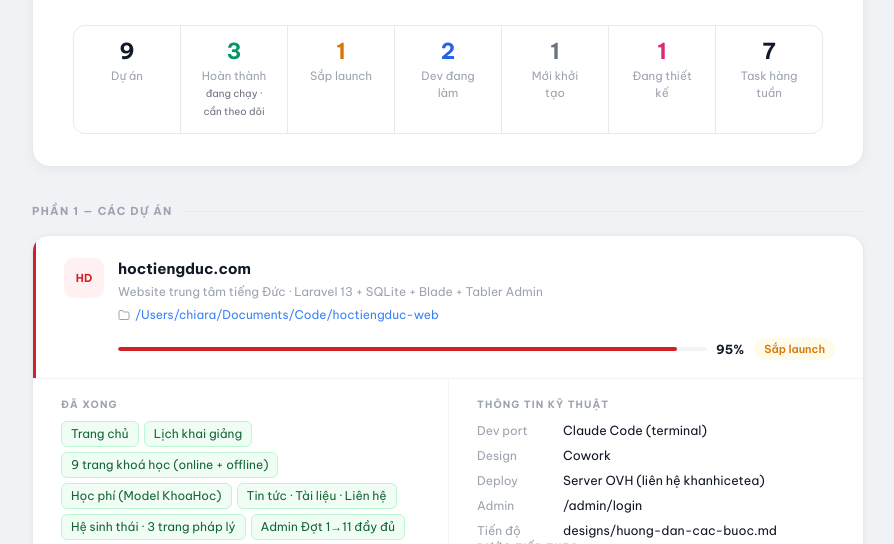
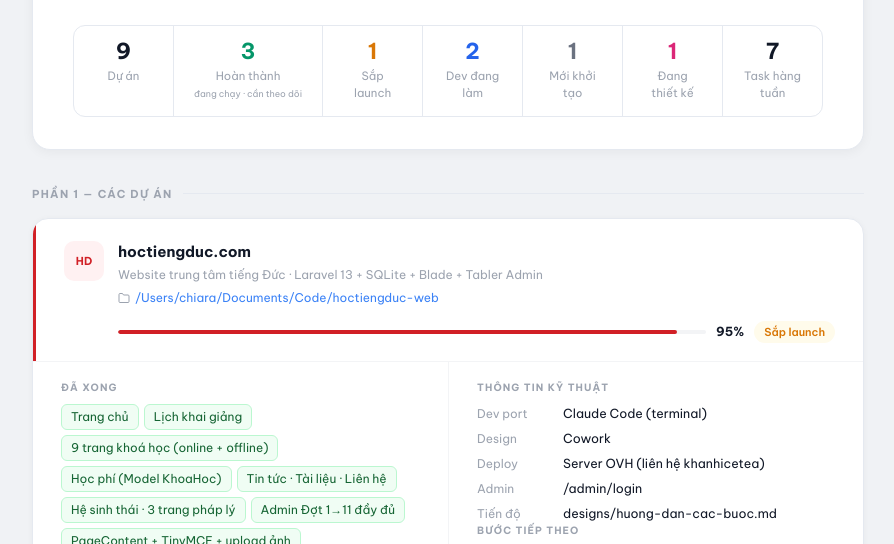
Before and after one commit to hueptt-bit/ban-giao-du-an, a plain HTML site: page index.html in a window 1280 px wide. Shown: the part 180-724 px from the top of the page, without its empty margins (192-1086 px from the left). Drawn offline with Linux system fonts and the light colour scheme.

Commit message:
Sửa text stat Hoàn thành không bị rớt

```diff
--- a/index.html
+++ b/index.html
@@ -345,7 +345,7 @@ body {
     </div>
     <div class="stat">
       <div class="stat-num" style="color:#059669;">3</div>
-      <div class="stat-label">Hoàn thành<br><span style="font-size:10px;color:#6b7280;font-weight:400;">đang chạy · cần theo dõi</span></div>
+      <div class="stat-label">Hoàn thành<div style="font-size:9px;color:#9ca3af;font-weight:400;margin-top:3px;white-space:nowrap;">đang chạy · cần theo dõi</div></div>
     </div>
     <div class="stat">
       <div class="stat-num" style="color:#d97706;">1</div>
```
